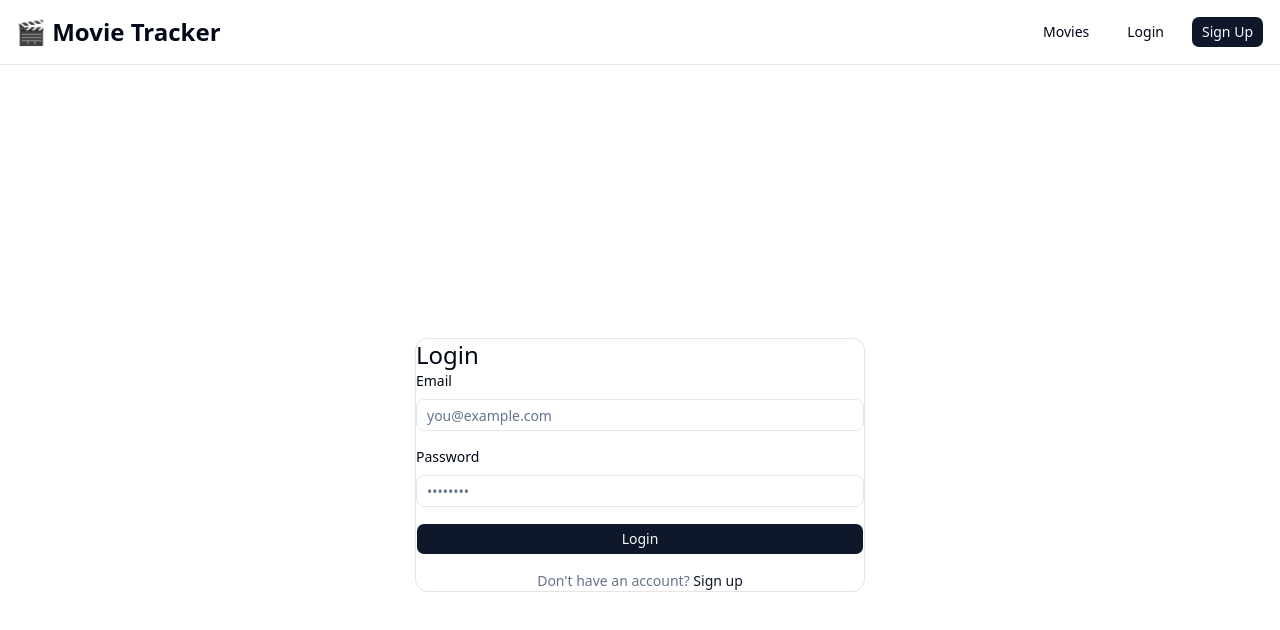
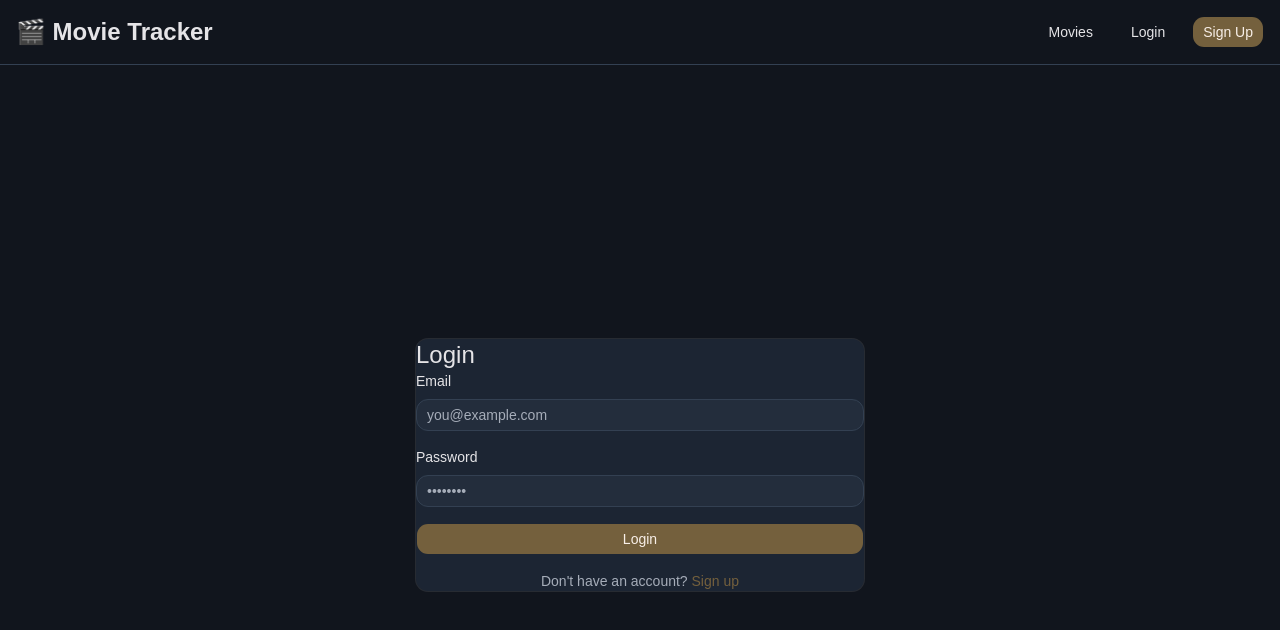
Before and after one commit to bloodysoon/movie-collection, a Next.js app: page /login in a window 1280 px wide. Shown: the top 630 px of the page. Built offline with nearby package versions, Linux system fonts and the light colour scheme; no server answers.

Commit message:
style: introduce dark cinematic color theme

```diff
--- a/src/app/globals.css
+++ b/src/app/globals.css
@@ -1,51 +1,51 @@
+
 @tailwind base;
 @tailwind components;
 @tailwind utilities;
 
 @layer base {
   :root {
-    --background: 0 0% 100%;
-    --foreground: 222.2 84% 4.9%;
-    --card: 0 0% 100%;
-    --card-foreground: 222.2 84% 4.9%;
-    --popover: 0 0% 100%;
-    --popover-foreground: 222.2 84% 4.9%;
-    --primary: 222.2 47.4% 11.2%;
-    --primary-foreground: 210 40% 98%;
-    --secondary: 210 40% 96.1%;
-    --secondary-foreground: 222.2 47.4% 11.2%;
-    --muted: 210 40% 96.1%;
-    --muted-foreground: 215.4 16.3% 46.9%;
-    --accent: 210 40% 96.1%;
-    --accent-foreground: 222.2 47.4% 11.2%;
-    --destructive: 0 84.2% 60.2%;
-    --destructive-foreground: 210 40% 98%;
-    --border: 214.3 31.8% 91.4%;
-    --input: 214.3 31.8% 91.4%;
-    --ring: 222.2 84% 4.9%;
-    --radius: 0.5rem;
+    color-scheme: dark;
+
+    /* Core */
+    --background: 220 26% 9%;
+    --foreground: 260 6% 90%;
+
+    /* Surfaces */
+    --card: 217 29% 15.5%;
+    --card-foreground: 260 6% 90%;
+    --popover: 217 29% 15.5%;
+    --popover-foreground: 260 6% 90%;
+
+    /* Actions */
+    --primary: 38 31% 34.7%;
+    --primary-foreground: 28 52% 94%;
+
+    --secondary: 170 27% 26.5%;
+    --secondary-foreground: 260 6% 90%;
+
+    /* Neutral */
+    --muted: 213 33% 21%;
+    --muted-foreground: 218 12% 69%;
+
+    /* Accent */
+    --accent: 274 25% 27%;
+    --accent-foreground: 282 21% 91%;
+
+    /* States */
+    --destructive: 0 35% 46%;
+    --destructive-foreground: 0 0% 100%;
+
+    /* Borders and inputs */
+    --border: 215 23% 26%;
+    --input: 215 23% 26%;
+    --ring: 38 31% 35%;
+
+    --radius: 0.75rem;
   }
 
   .dark {
-    --background: 222.2 84% 4.9%;
-    --foreground: 210 40% 98%;
-    --card: 222.2 84% 4.9%;
-    --card-foreground: 210 40% 98%;
-    --popover: 222.2 84% 4.9%;
-    --popover-foreground: 210 40% 98%;
-    --primary: 210 40% 98%;
-    --primary-foreground: 222.2 47.4% 11.2%;
-    --secondary: 217.2 32.6% 17.5%;
-    --secondary-foreground: 210 40% 98%;
-    --muted: 217.2 32.6% 17.5%;
-    --muted-foreground: 215 20.2% 65.1%;
-    --accent: 217.2 32.6% 17.5%;
-    --accent-foreground: 210 40% 98%;
-    --destructive: 0 62.8% 30.6%;
-    --destructive-foreground: 210 40% 98%;
-    --border: 217.2 32.6% 17.5%;
-    --input: 217.2 32.6% 17.5%;
-    --ring: 212.7 26.8% 83.9%;
+    color-scheme: dark;
   }
 }
 
@@ -53,7 +53,19 @@
   * {
     @apply border-border;
   }
+
+  html {
+    background-color: hsl(var(--background));
+  }
+
   body {
     @apply bg-background text-foreground;
+    min-height: 100vh;
+    font-family: Arial, Helvetica, sans-serif;
+  }
+
+  ::selection {
+    background: #473456;
+    color: #ffffff;
   }
 }
--- a/src/app/layout.tsx
+++ b/src/app/layout.tsx
@@ -23,7 +23,7 @@ export default function RootLayout({ children }: LayoutProps<"/">) {
   return (
     <html
       lang="en"
-      className={`${geistSans.variable} ${geistMono.variable} h-full antialiased`}
+      className={`${geistSans.variable} ${geistMono.variable} h-full antialiased dark`}
     >
       <body className="min-h-full flex flex-col">
         <AuthProvider>
```
